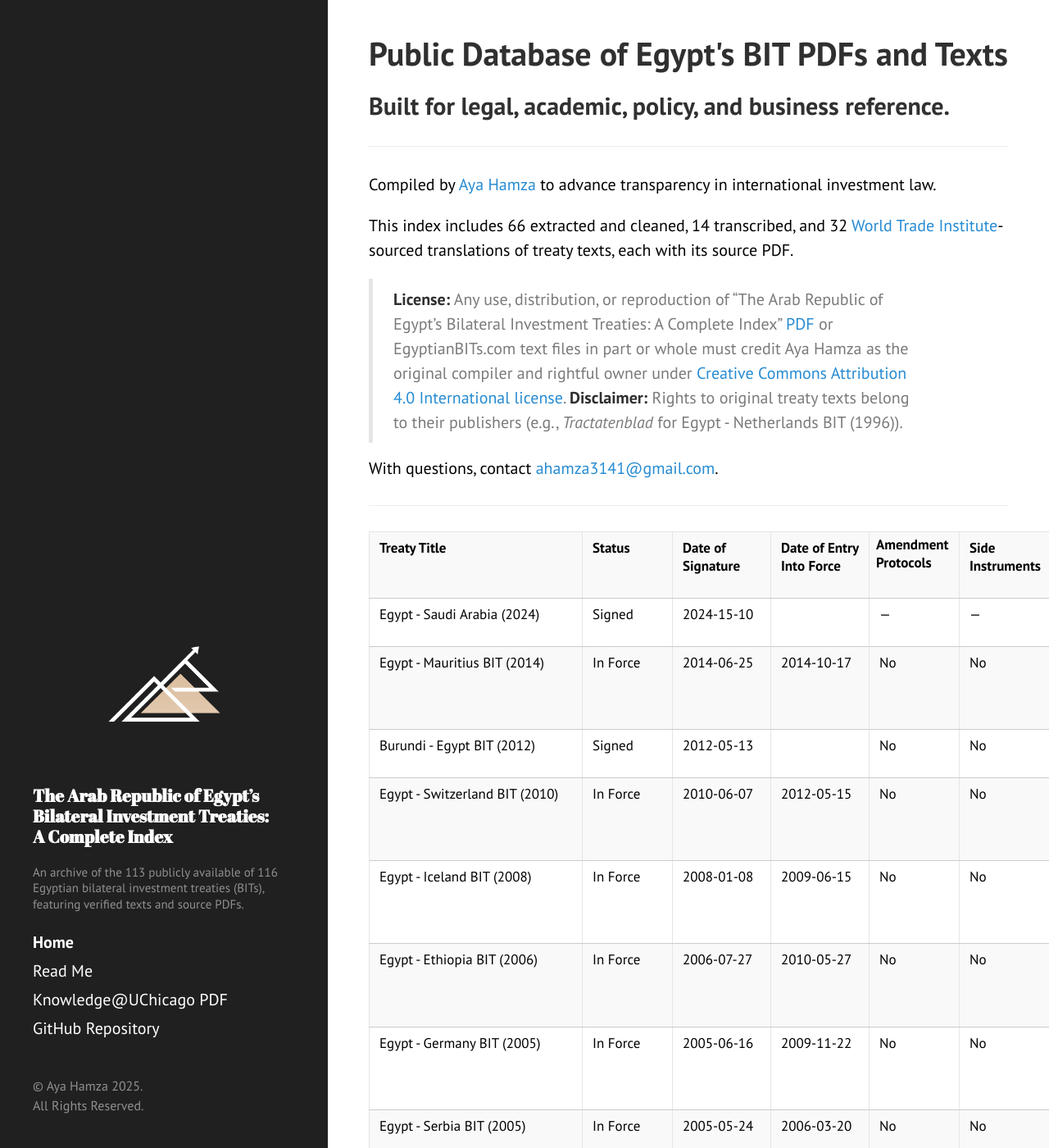
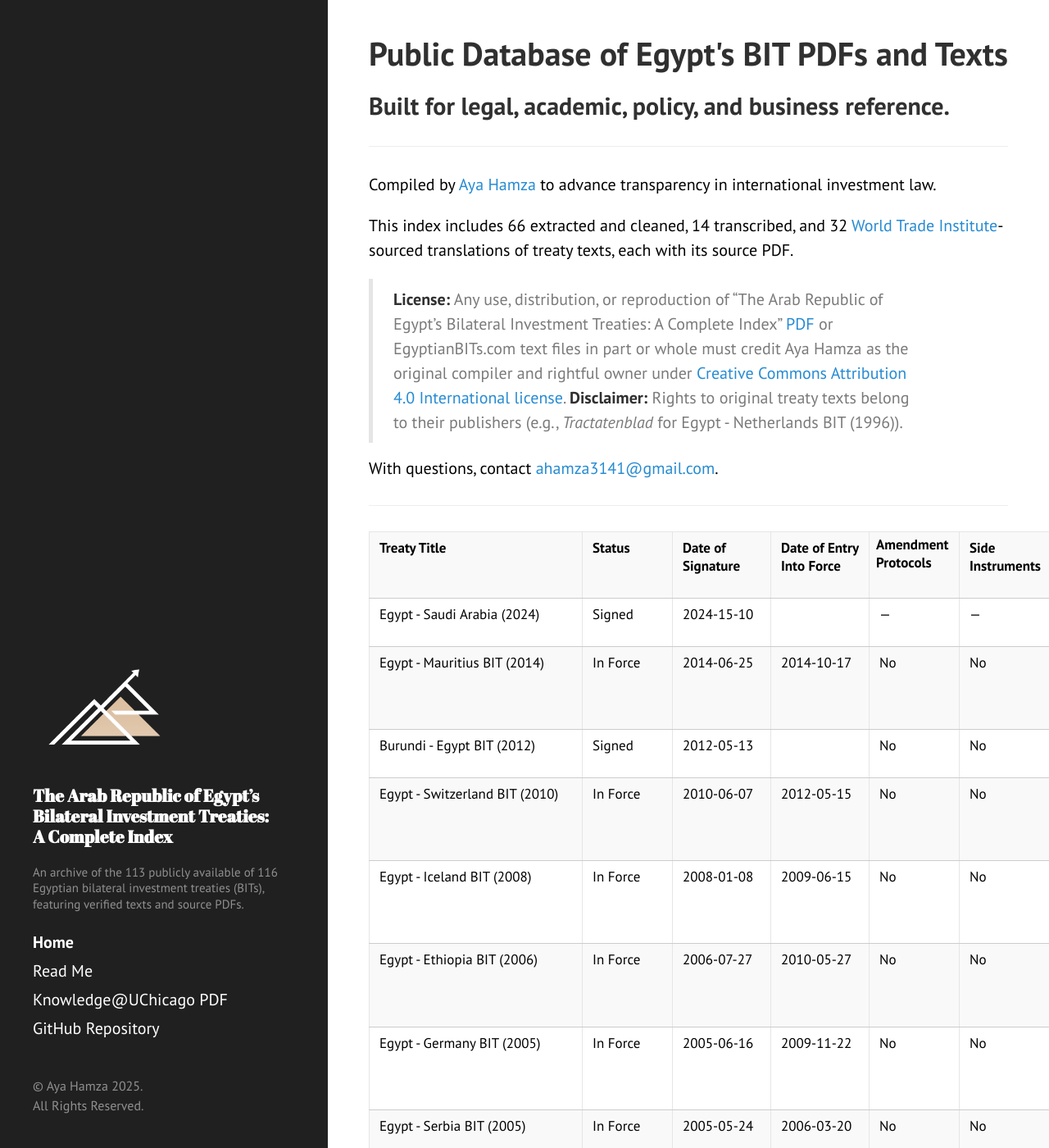
Before and after one commit to ayahamza1/MENABITs, a Jekyll site: the page built from index.md, in a window 1280 px wide and 1400 px high. Shown: the whole window at 82% size. Built offline with Jekyll 4.4.1, drawn with Linux system fonts in a browser that asks for light colours.

Commit message:
Update hyde.css

```diff
--- a/public/css/hyde.css
+++ b/public/css/hyde.css
@@ -162,16 +162,15 @@ body {
 }
 
 .logo-img {
-  display: block;
+  height: 50px;
+  margin-bottom: 1rem;
 }
-
-/* Optional: Hide dark/light toggles if they exist */
-.logo-light,
+.logo-light {
+  display: block !important;
+}
 .logo-dark {
-  display: block;
+  display: none !important;
 }
-
-
 
 /* === Amendment Protocol Column Specific === */
 td.amendment-protocol {
```
